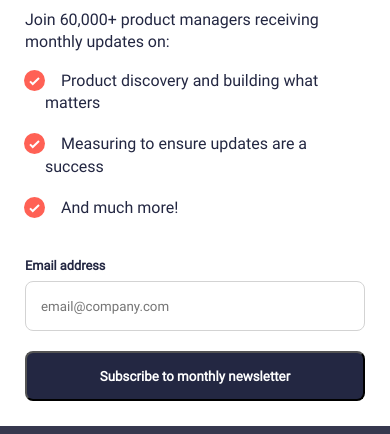
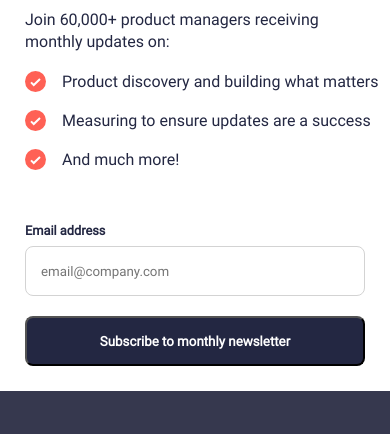
Before and after one commit to dripper91/newsletter-sign-up-with-success-message-frontend-mentor, a plain HTML site: page index.html in a window 390 px wide. Shown: the part 410-844 px from the top of the page. Drawn offline with Linux system fonts and the light colour scheme.

Commit message:
fixed li element indentation for mobile devices

```diff
--- a/styles.css
+++ b/styles.css
@@ -55,19 +55,28 @@ h1 {
 }
 
 ul {
+    border: 1px solid white;
     margin-bottom: 30px;
+    /* list-style-position: outside; */
+    padding-left: 0;
+    /* padding-inline-start: 16px; */
 }
 
 li {
     position: relative;
-    left: -20px;
-    margin-bottom: 14px;
+    left: 20px;
+    padding-left: 16px;
+    /* text-indent: -16px; */
+    margin-bottom: 12px;
+    /* margin-left: 16px; */
+    /* border: 1px solid black; */
 }
 
 li span {
     position: relative;
     top: -5px;
-    margin-left: 16px;
+    /* margin-left: 16px; */
+    /* text-indent: -16px; */
     /* margin-bottom: 10px; */
     /* border: 1px solid black; */
 }
```
